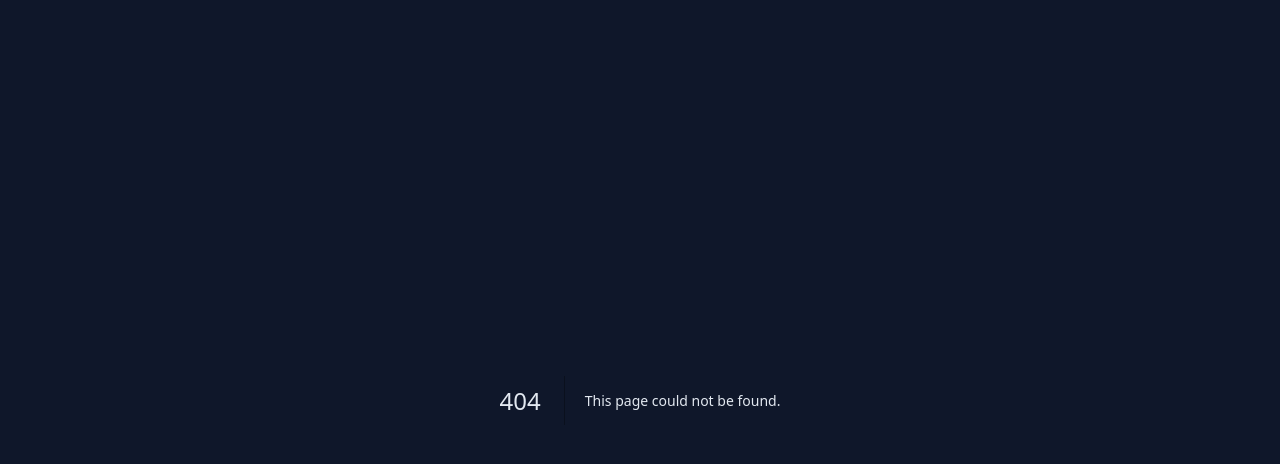
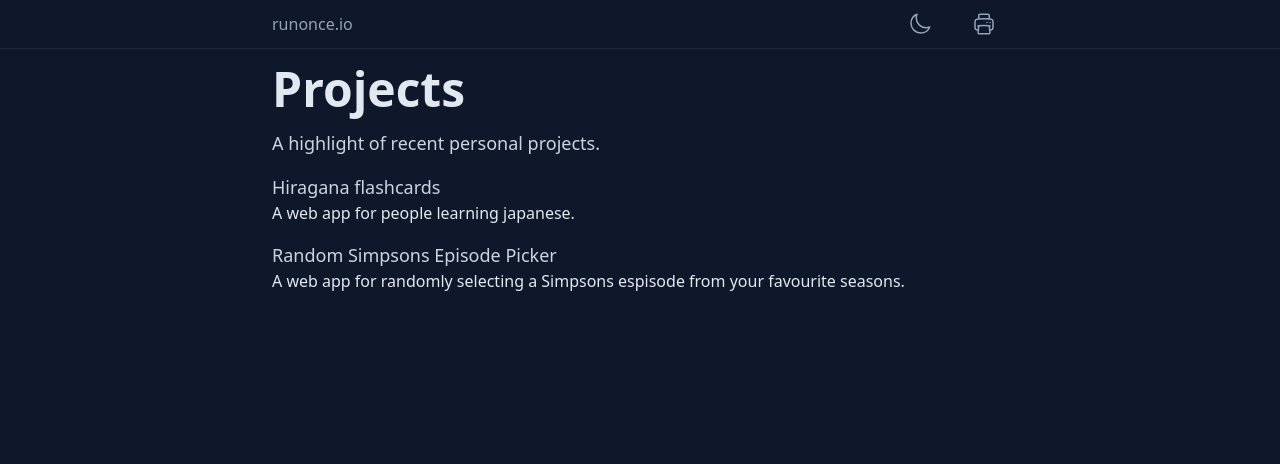
Before and after one commit to oncet/runonce, a Next.js app: page /projects in a window 1280 px wide. Before the commit this address had no page. Shown: the top 464 px of the page. Built offline with nearby package versions, Linux system fonts and the light colour scheme.

Commit message:
add projects

```diff
--- a/pages/index.js
+++ b/pages/index.js
@@ -27,6 +27,13 @@ export default function Home() {
             className="font-bold text-sky-600 dark:text-sky-400"
           >
             resume
+          </Link>{" "}
+          or my recent{" "}
+          <Link
+            href="projects"
+            className="font-bold text-sky-600 dark:text-sky-400"
+          >
+            projects
           </Link>
           .
         </p>
--- /dev/null
+++ b/pages/projects.js
@@ -0,0 +1,40 @@
+import Head from "next/head";
+
+export default function Projects() {
+  return (
+    <>
+      <Head>
+        <title>Camilo Rivera / Projects</title>
+        <meta
+          name="description"
+          content="Experienced developer proficient in TypeScript, React, Node.js, and SQL."
+          key="desc"
+        />
+        <meta property="og:image" content="https://runonce.io/og.jpg" />
+      </Head>
+      <main className="mx-auto w-full max-w-screen-md px-4">
+        <h1 className="my-4 text-5xl font-extrabold drop-shadow dark:drop-shadow-none">
+          Projects
+        </h1>
+        <p className="mb-4 text-lg [text-wrap:balance] dark:text-slate-300">
+          A highlight of recent personal projects.
+        </p>
+        <dl className="flex flex-col gap-4">
+          <div className="">
+            <dt className="text-lg dark:text-slate-300">Hiragana flashcards</dt>
+            <dd>A web app for people learning japanese.</dd>
+          </div>
+          <div className="">
+            <dt className="text-lg dark:text-slate-300">
+              Random Simpsons Episode Picker
+            </dt>
+            <dd>
+              A web app for randomly selecting a Simpsons espisode from your
+              favourite seasons.
+            </dd>
+          </div>
+        </dl>
+      </main>
+    </>
+  );
+}
```
